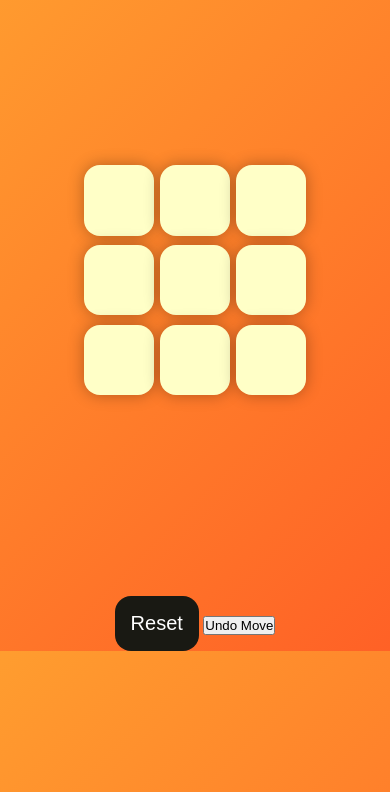
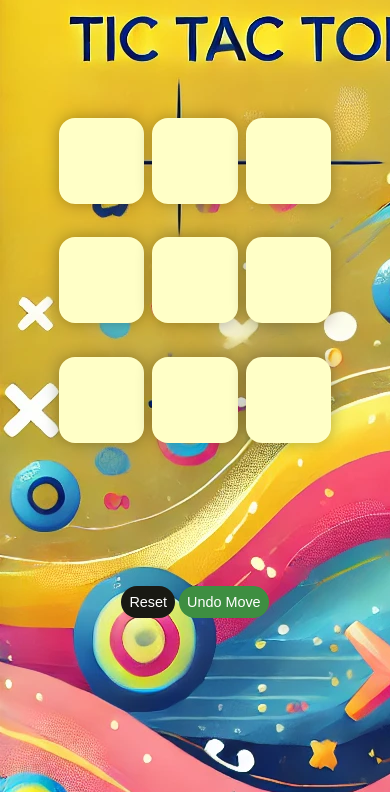
Before and after one commit to mrdnyaneshwar02/Tic-Tac-Toe, a plain HTML site: page index.html in a window 390 px wide. Shown: the part 52-844 px from the top of the page. Drawn offline with Linux system fonts and the light colour scheme.

Commit message:
Update style.css

```diff
--- a/style.css
+++ b/style.css
@@ -1,15 +1,13 @@
+/* General Reset */
 * {
-    margin: 0;
-    padding: 0;
-    box-sizing: border-box;
+    margin: 0px;
+    padding: 0px;
 }
 
 body {
-    background: linear-gradient(135deg, #ff9d2f, #ff6126);
-    font-family: 'Arial', sans-serif;
-    color: #fff;
+    background-image: url(tic-tac-image.webp);
     text-align: center;
-    overflow: hidden;
+    background-attachment: fixed;
 }
 
 .container {
@@ -38,15 +36,11 @@ body {
     font-size: 8vmin;
     color: #b0413e;
     background-color: #ffffc7;
-    transition: transform 0.2s ease;
-}
-
-.box:hover {
-    transform: scale(1.1);
 }
 
 #resetBtn,
-#new-btn {
+#new-btn,
+#undo-btn {
     padding: 1rem;
     font-size: 1.25rem;
     background-color: #191913;
@@ -54,20 +48,22 @@ body {
     border-radius: 1rem;
     border: none;
     cursor: pointer;
-    margin-top: 20px;
+    margin: 10px 0;
+}
+
+#undo-btn {
+    background-color: #3e8e41;
     transition: background-color 0.3s;
 }
 
-#resetBtn:hover,
-#new-btn:hover {
-    background-color: #333;
+#undo-btn:hover {
+    background-color: #2c6a2e;
 }
 
 #msg {
     color: black;
     font-size: 10vmin;
     font-family: 'Franklin Gothic Medium', 'Arial Narrow', Arial, sans-serif;
-    animation: fadeIn 1s ease-in-out;
 }
 
 .msg-container {
@@ -83,11 +79,53 @@ body {
     display: none;
 }
 
-@keyframes fadeIn {
-    from {
-        opacity: 0;
+/* Media Queries for Responsiveness */
+@media (max-width: 768px) {
+    .game {
+        height: 80vmin;
+        width: 80vmin;
+        gap: 2vmin;
     }
-    to {
-        opacity: 1;
+
+    .box {
+        height: 20vmin;
+        width: 20vmin;
+        font-size: 6vmin;
+    }
+
+    #resetBtn,
+    #new-btn,
+    #undo-btn {
+        font-size: 1rem;
+        padding: 0.75rem;
+    }
+
+    #msg {
+        font-size: 7vmin;
     }
 }
+
+@media (max-width: 480px) {
+    .game {
+        height: 90vmin;
+        width: 90vmin;
+        gap: 2vmin;
+    }
+
+    .box {
+        height: 22vmin;
+        width: 22vmin;
+        font-size: 5vmin;
+    }
+
+    #resetBtn,
+    #new-btn,
+    #undo-btn {
+        font-size: 0.9rem;
+        padding: 0.5rem;
+    }
+
+    #msg {
+        font-size: 5vmin;
+    }
+}
```
